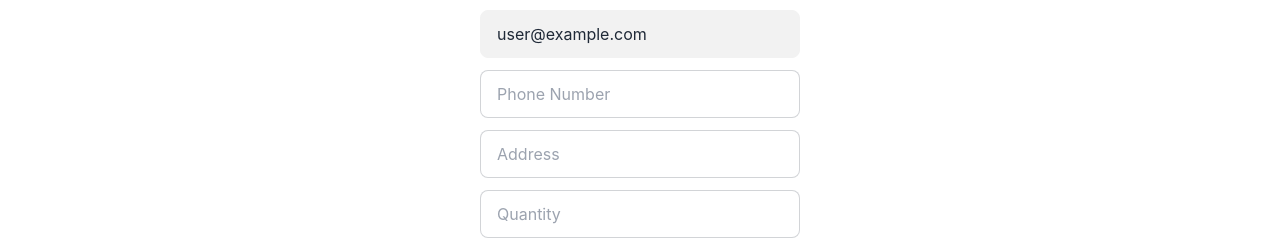
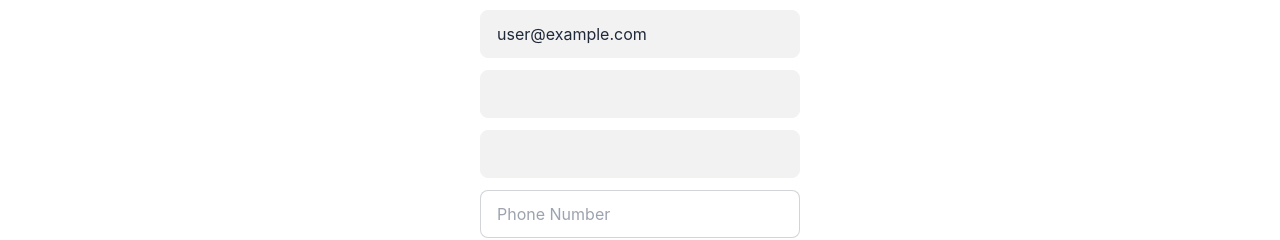
Before and after one commit to dmshikder/onyx-moto-client, a React (Create React App) app: page /purchaseintent/1 in a window 1280 px wide. Shown: the part 398-638 px from the top of the page. Built offline with nearby package versions, Linux system fonts and the light colour scheme; no server answers; sample sign-in values are in the browser's storage.

Commit message:
my order page implemented

```diff
--- a/src/pages/Dashboard/MyOrders.js
+++ b/src/pages/Dashboard/MyOrders.js
@@ -1,43 +1,42 @@
-import React, { useEffect, useState } from 'react';
-import { useAuthState } from 'react-firebase-hooks/auth';
-import auth from '../../firebase.init';
+import React, { useEffect, useState } from "react";
+import { useAuthState } from "react-firebase-hooks/auth";
+import auth from "../../firebase.init";
 
 const MyOrders = () => {
   const [bookings, setBookings] = useState([]);
-    const [user] = useAuthState(auth)
-    useEffect(()=>{
-        if(user){
+  const [user] = useAuthState(auth);
+  useEffect(() => {
+    if (user) {
       fetch(`http://localhost:5000/booking?email=${user.email}`)
-        .then(res=>res.json())
-        .then(data=>setBookings(data));
+        .then((res) => res.json())
+        .then((data) => setBookings(data));
     }
-    },[user])
+  }, [user]);
   return (
     <div>
-            <h2>this is my order page : {bookings.length}</h2>
+      <h2>Total Bookings : {bookings.length}</h2>
       <div class="overflow-x-auto">
         <table class="table w-full">
-
           <thead>
             <tr>
               <th></th>
-        <th>Name</th>
-        <th>Job</th>
-        <th>Favorite Color</th>
+              <th>Parts Name</th>
+              <th>Price Per Unit</th>
+              <th>Quantity</th>
+              <th>Total Price</th>
+              <th>Action</th>
             </tr>
           </thead>
           <tbody>
-        {
-            bookings.map(part=><tr>
+            {bookings.map((part) => (
+              <tr>
                 <th>1</th>
-                <td>{part.name}</td>
-                <td>{part.phone}</td>
-                <td>Blue</td>
-              </tr>)
-        }
-
-
-
+                <td>{part.partsName}</td>
+                <td>$ {part.pricePerUnit}</td>
+                <td>{part.quantity}</td>
+                <td>{part.pricePerUnit*part.quantity}</td>
+              </tr>
+            ))}
           </tbody>
         </table>
       </div>
--- a/src/pages/PurchaseIntent/Booking.js
+++ b/src/pages/PurchaseIntent/Booking.js
@@ -1,10 +1,21 @@
-import React from "react";
+import React, { useEffect, useState } from "react";
 import { useAuthState } from "react-firebase-hooks/auth";
+import { useParams } from "react-router-dom";
 import { ToastContainer } from "react-toastify";
 import auth from "../../firebase.init";
 
 const Booking = () => {
+    const { id, name } = useParams();
+
   const [user] = useAuthState(auth);
+  const [parts, setParts] = useState({});
+
+  useEffect(() => {
+    const url = `http://localhost:5000/allparts/${id}`;
+    fetch(url)
+      .then((res) => res.json())
+      .then((data) => setParts(data));
+  }, []);
 
   const handleBooking = (event) => {
     event.preventDefault();
@@ -13,6 +24,8 @@ const Booking = () => {
     const booking = {
       name: user.displayName,
       email: user.email,
+      partsName: parts.name,
+      pricePerUnit:parts.price,
       address: event.target.address.value,
       phone: event.target.phone.value,
       quantity: event.target.quantity.value,
@@ -50,6 +63,21 @@ const Booking = () => {
           value={user?.email || ""}
           className="input input-bordered w-full max-w-xs"
         />
+          <input
+          type="text"
+          name="partsName"
+          value={parts.name} disabled
+          className="input input-bordered w-full max-w-xs"
+          required
+        />
+         <input
+          type="number"
+          name="price"
+          value={parts.price} disabled
+          className="input input-bordered w-full max-w-xs"
+          required
+        />
+
         <input
           type="number"
           name="phone"
@@ -71,6 +99,7 @@ const Booking = () => {
           className="input input-bordered w-full max-w-xs"
           required
         />
+
         <input
           type="submit"
           value="Submit"
```
Lines whose indentation alone changed are shown as unchanged.
